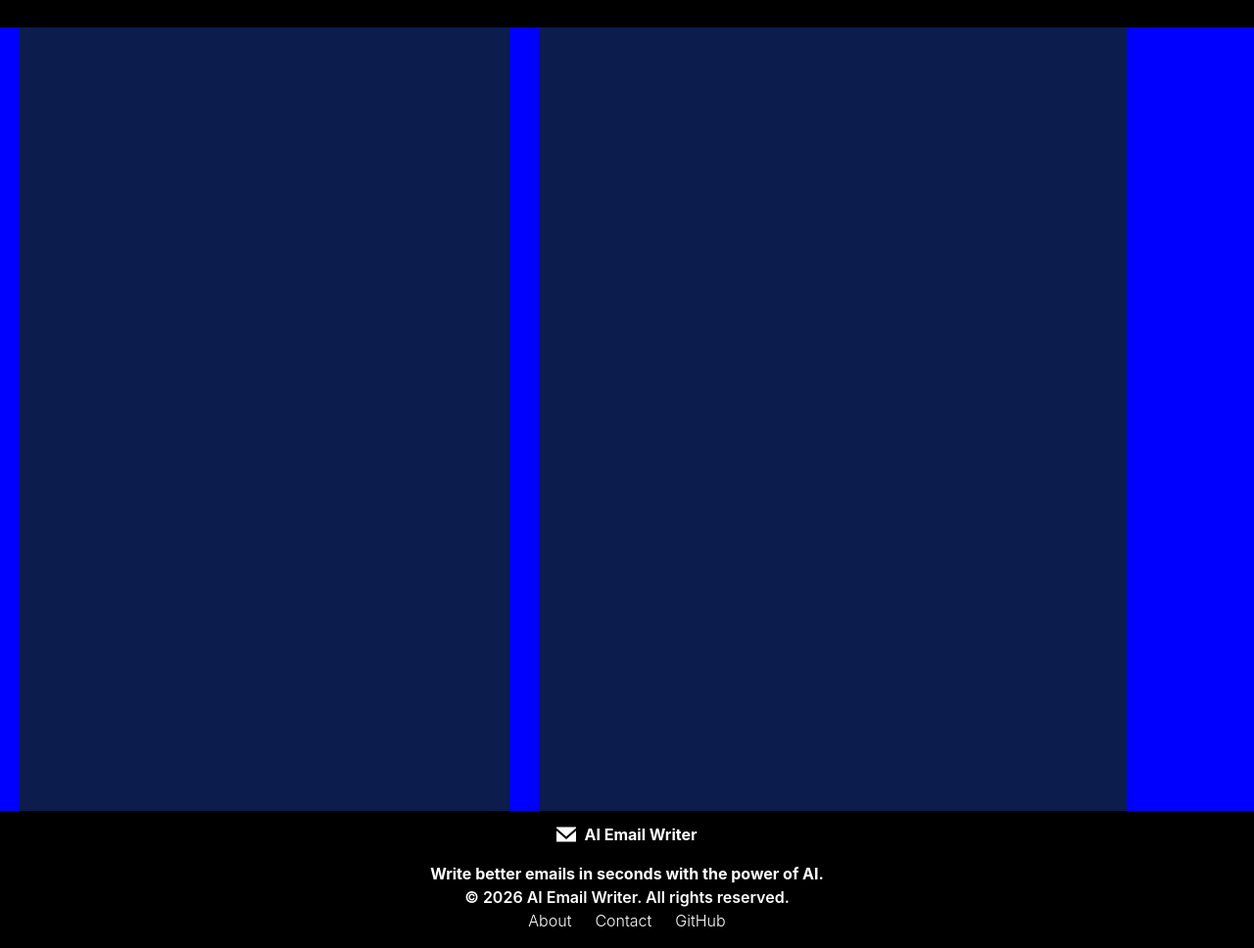
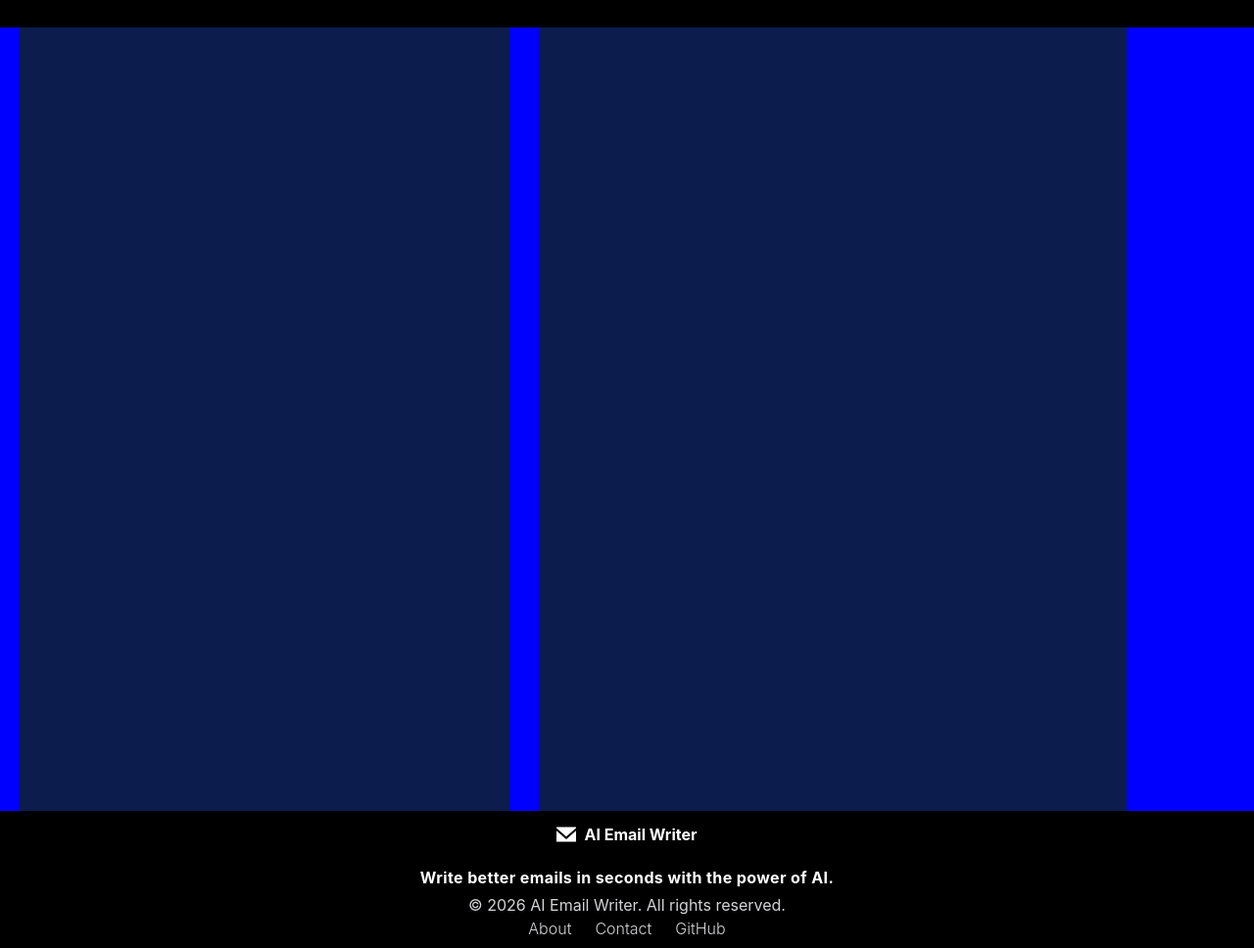
Before and after one commit to Aadij003/AI_Email_Writer, a website: page frontend/index.html in a window 1280 px wide. Shown: the part 88-1056 px from the top of the page at 98% size. Drawn offline with Linux system fonts and the light colour scheme.

Commit message:
add footer

```diff
--- a/frontend/index.html
+++ b/frontend/index.html
@@ -36,7 +36,7 @@
 
 
 <footer>
-    <div class="flex flex-col justify-center items-center m-4 mb-2">
+    <div class="flex flex-col justify-center items-center m-4 mb-2 gap-1">
 <div class="flex p-4 ">
    <button>
     <svg class="" xmlns="http://www.w3.org/2000/svg" xmlns:xlink="http://www.w3.org/1999/xlink" width="20" height="20" viewBox="0 -2.5 20 20" version="1.1">
@@ -61,11 +61,11 @@
 </div>
 
 <div>
-    <h1 class="font-bold">Write better emails in seconds with the power of AI.</h1>
+    <h1 class="font-bold latter tracking-wide">Write better emails in seconds with the power of AI.</h1>
 
 </div>
-<div class="flex flex-col items-center justify-center">
-    <h5 class="font-semibold ">© 2026 AI Email Writer. All rights reserved.</h5>
+<div class="flex flex-col items-center justify-center text-zinc-300">
+    <h5 class=" ">© 2026 AI Email Writer. All rights reserved.</h5>
     <ul class="flex flex-row gap-6 font-light">
         <li><a href="">About</a></li>
     <li><a href="">Contact</a></li>
```
Also changed, not shown: frontend/src/output.css.
